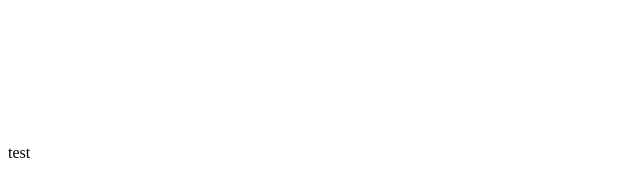
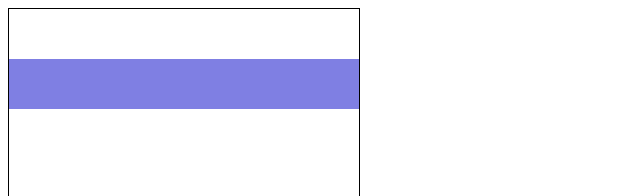
Before and after one commit to MapYh/Tetris, a plain HTML site: page index.html in a window 1280 px wide. Shown: the top 196 px of the page, without its empty margins (0-640 px from the left). Drawn offline with Linux system fonts and the light colour scheme.

Commit message:
Added a way to place an offset to a square.

```diff
--- a/index.html
+++ b/index.html
@@ -7,8 +7,7 @@
     <title>Tetris</title>
   </head>
   <body>
-    test
-    <canvas>Tetris</canvas>
+    <canvas id="playing_board">Tetris</canvas>
   </body>
   <script src="logic.js"></script>
 </html>
--- a/logic.js
+++ b/logic.js
@@ -1,9 +1,10 @@
 let playing_board = [];
-let playing_board_rows = 8;
-let playing_board_columns = 5;
+let playing_board_rows = 10;
+let playing_board_columns = 7;
 let x = 2;
 let y = 0;
 let init_flag = false;
+const square_size = 50;
 /********************Shapes    */
 
 let left_L = [
@@ -31,6 +32,23 @@ function init_shapes_and_place(playing_board) {
   console.log(playing_board);
 }
 
+function draw() {
+  const canvas = document.getElementById("playing_board");
+  //size of one tile on the board is 50 pixels.
+  canvas.width = 50 * playing_board_columns; // 350px.
+  canvas.height = 50 * playing_board_rows; // 500px.
+  if (canvas.getContext) {
+    const ctx = canvas.getContext("2d");
+    ctx.fillStyle = "rgb(200 0 0)";
+
+    ctx.fillStyle = "rgb(0 0 200 / 50%)";
+    //Blue square
+    for (let i = 0; i < playing_board_columns; i++) {
+      ctx.fillRect(50 * i, 50, square_size, square_size);
+    }
+  }
+}
+
 function play() {
   update_frame();
 }
@@ -38,12 +56,18 @@ function update_frame() {
   if (!init_flag) {
     init_Board();
   }
-  playing_board[y][x] = 0;
-  playing_board[y][x] = left_L;
+  if (!(x <= playing_board_columns || x >= 0)) {
+    playing_board[y][x] = 0;
+    playing_board[y][x] = left_L;
+  }
+  draw();
 }
 
 /********************Eventlisteners */
-//Change html node.
+
+window.addEventListener("load", draw);
+
+//Change html node to canvas.
 window.addEventListener(
   "keydown",
   function (event) {
--- a/style.css
+++ b/style.css
@@ -2,3 +2,7 @@
   background-color: red;
 } */
 /*test*/
+
+#playing_board {
+  border: 1px solid black;
+}
```
